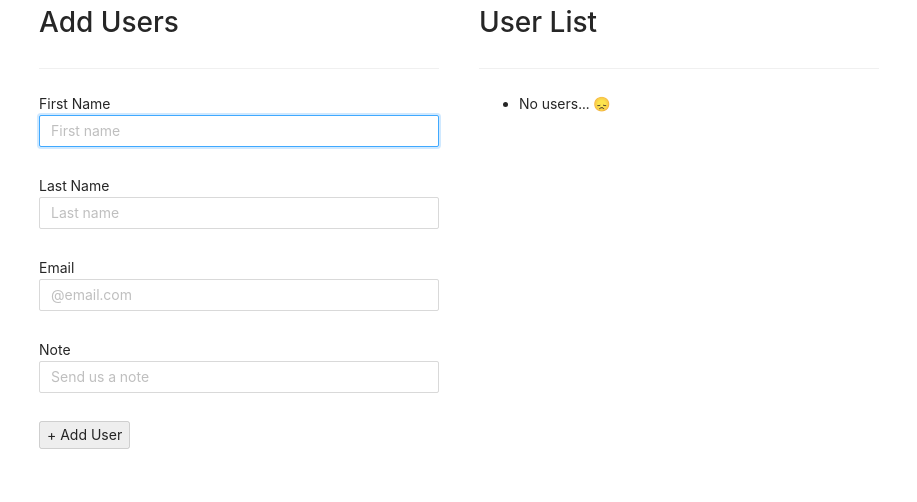
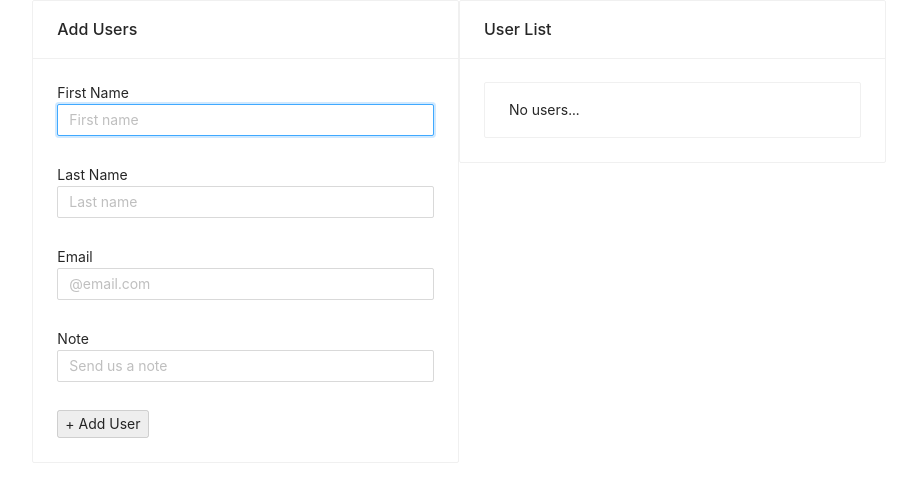
Before and after one commit to wil-gerard/openloop-coding-challenge, a React (Create React App) app: page / in a window 1280 px wide. Shown: the top 502 px of the page, without its empty margins (181-1098 px from the left). Built offline with nearby package versions, Linux system fonts and the light colour scheme.

Commit message:
removed unnused files from CRR. autofocus now works

```diff
--- a/package.json
+++ b/package.json
@@ -3,6 +3,7 @@
   "version": "0.1.0",
   "private": true,
   "dependencies": {
+    "@ant-design/icons": "^4.7.0",
     "@testing-library/jest-dom": "^5.11.4",
     "@testing-library/react": "^11.1.0",
     "@testing-library/user-event": "^12.1.10",
--- a/public/index.html
+++ b/public/index.html
@@ -24,7 +24,7 @@
       work correctly both with client-side routing and a non-root public URL.
       Learn how to configure a non-root public URL by running `npm run build`.
     -->
-    <title>React App</title>
+    <title>Wil Gerard | OpenLoop Coding Challenge</title>
   </head>
   <body>
     <noscript>You need to enable JavaScript to run this app.</noscript>
--- a/src/App.css
+++ b/src/App.css
@@ -1 +1,17 @@
 @import '~antd/dist/antd.css';
+
+.main-container {
+    width: 100%;
+    height: 100%;
+    display: flex;
+}
+
+.content-container {
+    display: flex;
+    flex-wrap: wrap;
+    width: 90%;
+}
+
+#root, body, html {
+    height: 100%;
+}
--- a/src/App.js
+++ b/src/App.js
@@ -2,7 +2,7 @@ import { useCallback, useState } from 'react';
 import AddUserForm from './components/AddUserForm';
 import UserList from './components/UserList'
 import './App.css';
-import { Col, Row, Divider } from 'antd';
+import { Col, Row, Card } from 'antd';
 
 const App = () => {
   const [users, setUsers] = useState([])
@@ -24,28 +24,18 @@ const App = () => {
   );
 
   return (
-    <div>
-      <Row justify="center" gutter={[40]}>
-        <Col span={8}>
-          <div>
-            <h1>Add Users</h1>
-            <Divider />
-          </div>
-          <div>
+    <Row justify="center">
+      <Col span={8}>
+        <Card title="Add Users">
             <AddUserForm onSubmit={onSubmit} />
-          </div>
-        </Col>
-        <Col span={8}>
-          <div>
-            <h1>User List</h1>
-            <Divider />
-          </div>
-          <div>
+        </Card>
+      </Col>
+      <Col span={8}>
+        <Card title="User List">
             <UserList users={users} removeUser={removeUser} />
-          </div>
-        </Col>
-      </Row>
-    </div>
+        </Card>
+      </Col>
+    </Row>
   )
 }
 
--- a/src/components/AddUserForm.js
+++ b/src/components/AddUserForm.js
@@ -1,4 +1,4 @@
-import { useCallback } from 'react';
+import { useCallback, useEffect } from 'react';
 // Formik is a form library that helps with data flow in form state, validation/error messages, and form submission handling
 import { Formik, Form, } from 'formik';
 // Yup is an object schema validation library with it's own configuration prop in Formik called validationSchema
@@ -6,13 +6,18 @@ import * as yup from 'yup';
 import FormTextInput from './FormTextInput';
 import { Col, Row } from 'antd'
 
+
+
 const AddUserForm = ({ onSubmit }) => {
+
+    useEffect(() => {
+        document.querySelector("#firstNameInput").focus();
+    });
 
     const handleSubmit = useCallback(
         (values, { resetForm }) => {
             onSubmit(values);
             resetForm();
-            console.log('user submitted')
         },
         [onSubmit],
     );
@@ -49,7 +54,7 @@ const AddUserForm = ({ onSubmit }) => {
                     <Row gutter={[0, 6]} justify="space-between">
                         <Col span={24}>
                             <FormTextInput
-                                autoFocus={true}
+                                id="firstNameInput"
                                 label="First Name"
                                 name="firstName"
                                 type="text"
--- a/src/components/UserList.js
+++ b/src/components/UserList.js
@@ -1,18 +1,22 @@
+import { Card, Button } from 'antd';
+import { UserDeleteOutlined } from '@ant-design/icons';
+
+
 const UserList = ({ users, removeUser }) => {
-    console.log(users)
     return (
-        <ul>
+        <>
             {users.length === 0 && (
-                <li>No users... 😞</li>
+                <Card type="inner">
+                    <div>No users... </div>
+                </Card>
             )}
-            {users.map(({ email, firstName, lastName, note}, userId) => (
-                <li key={email}>
-                    👋 Hey {firstName} {lastName}! | {email}
+            {users.map(({ email, firstName, lastName, note }, userId) => (
+                <Card type="inner" title={`${firstName} ${lastName} | ${email}`} key={email}>
                     <div>{note}</div>
-                    <button onClick={() => removeUser(userId)}>Remove 😞</button>
-                </li>
+                    <Button style={{ marginTop: '10px' }} onClick={() => removeUser(userId)}><UserDeleteOutlined />Remove</Button>
+                </Card>
             ))}
-        </ul>
+        </>
     )
 }
 
--- a/src/index.css
+++ b/src/index.css
@@ -1,8 +1,8 @@
 body {
   margin: 0;
-  font-family: -apple-system, BlinkMacSystemFont, 'Segoe UI', 'Roboto', 'Oxygen',
-    'Ubuntu', 'Cantarell', 'Fira Sans', 'Droid Sans', 'Helvetica Neue',
-    sans-serif;
+  font-family: -apple-system, BlinkMacSystemFont, 'Segoe UI', Roboto, 'Helvetica Neue', Arial,
+  'Noto Sans', sans-serif, 'Apple Color Emoji', 'Segoe UI Emoji', 'Segoe UI Symbol',
+  'Noto Color Emoji';
   -webkit-font-smoothing: antialiased;
   -moz-osx-font-smoothing: grayscale;
 }
--- a/src/index.js
+++ b/src/index.js
@@ -1,8 +1,6 @@
 import React from 'react';
 import ReactDOM from 'react-dom';
-import './index.css';
 import App from './App';
-import reportWebVitals from './reportWebVitals';
 
 ReactDOM.render(
   <React.StrictMode>
@@ -10,8 +8,3 @@ ReactDOM.render(
   </React.StrictMode>,
   document.getElementById('root')
 );
-
-// If you want to start measuring performance in your app, pass a function
-// to log results (for example: reportWebVitals(console.log))
-// or send to an analytics endpoint. Learn more: https://bit.ly/CRA-vitals
-reportWebVitals();
--- a/src/reportWebVitals.js
+++ /dev/null
@@ -1,13 +0,0 @@
-const reportWebVitals = onPerfEntry => {
-  if (onPerfEntry && onPerfEntry instanceof Function) {
-    import('web-vitals').then(({ getCLS, getFID, getFCP, getLCP, getTTFB }) => {
-      getCLS(onPerfEntry);
-      getFID(onPerfEntry);
-      getFCP(onPerfEntry);
-      getLCP(onPerfEntry);
-      getTTFB(onPerfEntry);
-    });
-  }
-};
-
-export default reportWebVitals;
```
Also changed, not shown: public/robots.txt (deleted), 2 other files (tests, documents, lock files or other folders).
